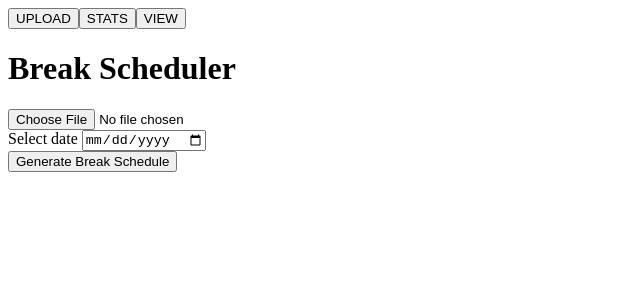
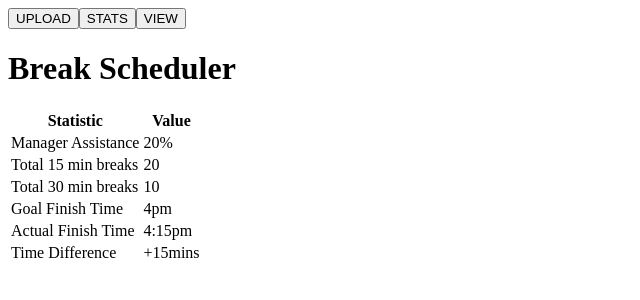
Before and after one commit to s3477631/FinalProject-FrontEnd, a React (Create React App) app: page / in a window 1280 px wide. Shown: the top 300 px of the page, without its empty margins (0-640 px from the left). Built offline with nearby package versions, Linux system fonts and the light colour scheme.

Commit message:
write manager stats view

```diff
--- a/src/components/App.js
+++ b/src/components/App.js
@@ -2,10 +2,12 @@ import React from "react"
 import FloaterView from "./FloaterView"
 import LoginView from "./LoginView"
 import ManagerUploadView from "./ManagerUploadView"
+import ManagerStatsView from "./ManagerStatsView"
+
 export default function App() {
     return (
         <>
-            <ManagerUploadView />
+            <ManagerStatsView />
         </>
     )
 }
--- /dev/null
+++ b/src/components/ManagerStatsView.js
@@ -0,0 +1,42 @@
+import React from "react"
+import ManagerNav from "./ManagerNav"
+
+export default function ManagerStatsView() {
+    return (
+        <>
+            <ManagerNav />
+            <table>
+                <thead>
+                    <th>Statistic</th>
+                    <th>Value</th>
+                </thead>
+                <tbody>
+                    <tr>
+                        <td>Manager Assistance</td>
+                        <td>20%</td>
+                    </tr>
+                    <tr>
+                        <td>Total 15 min breaks</td>
+                        <td>20</td>
+                    </tr>
+                    <tr>
+                        <td>Total 30 min breaks</td>
+                        <td>10</td>
+                    </tr>
+                    <tr>
+                        <td>Goal Finish Time</td>
+                        <td>4pm</td>
+                    </tr>
+                    <tr>
+                        <td>Actual Finish Time</td>
+                        <td>4:15pm</td>
+                    </tr>
+                    <tr>
+                        <td>Time Difference</td>
+                        <td>+15mins</td>
+                    </tr>
+                </tbody>
+            </table>
+        </>
+    )
+}
```
